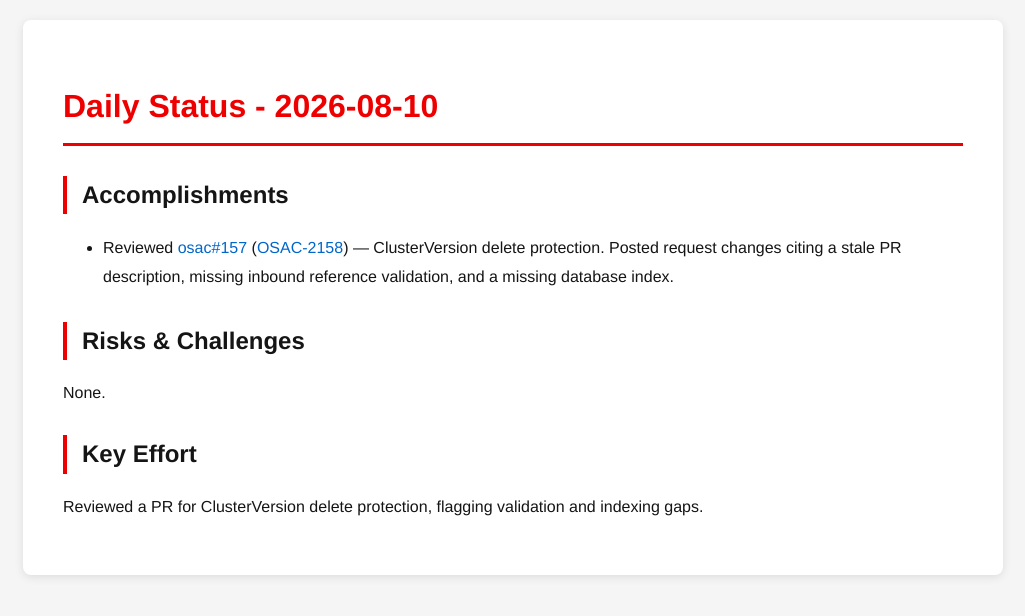
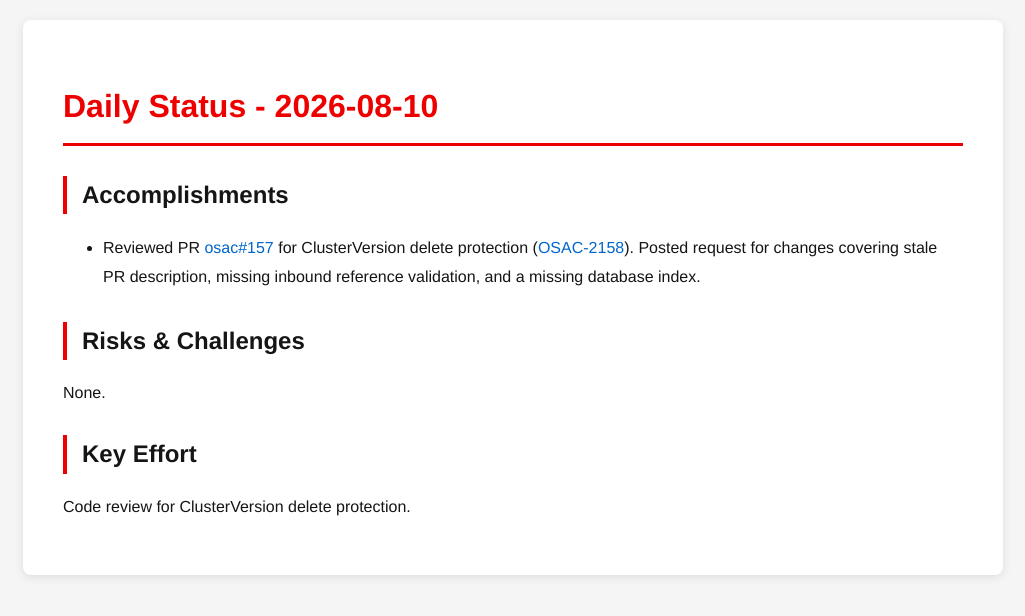
Before and after one commit to tzvatot/daily-status, a Jekyll site: the page built from 2026-08-10.md, in a window 1280 px wide. Shown: the top 616 px of the page, without its empty margins (127-1152 px from the left). Built offline with Jekyll 4.4.1, drawn with Linux system fonts in a browser that asks for light colours.

Commit message:
Daily status update - 2026-08-10

```diff
--- a/2026-08-10.md
+++ b/2026-08-10.md
@@ -7,10 +7,10 @@ date: 2026-08-10
 # Daily Status - 2026-08-10
 
 ## Accomplishments
-- Reviewed [osac#157](https://github.com/osac-project/osac/pull/157) ([OSAC-2158](https://redhat.atlassian.net/browse/OSAC-2158)) — ClusterVersion delete protection. Posted request changes citing a stale PR description, missing inbound reference validation, and a missing database index.
+- Reviewed PR [osac#157](https://github.com/osac-project/osac/pull/157) for ClusterVersion delete protection ([OSAC-2158](https://redhat.atlassian.net/browse/OSAC-2158)). Posted request for changes covering stale PR description, missing inbound reference validation, and a missing database index.
 
 ## Risks & Challenges
 None.
 
 ## Key Effort
-Reviewed a PR for ClusterVersion delete protection, flagging validation and indexing gaps.
+Code review for ClusterVersion delete protection.
```
